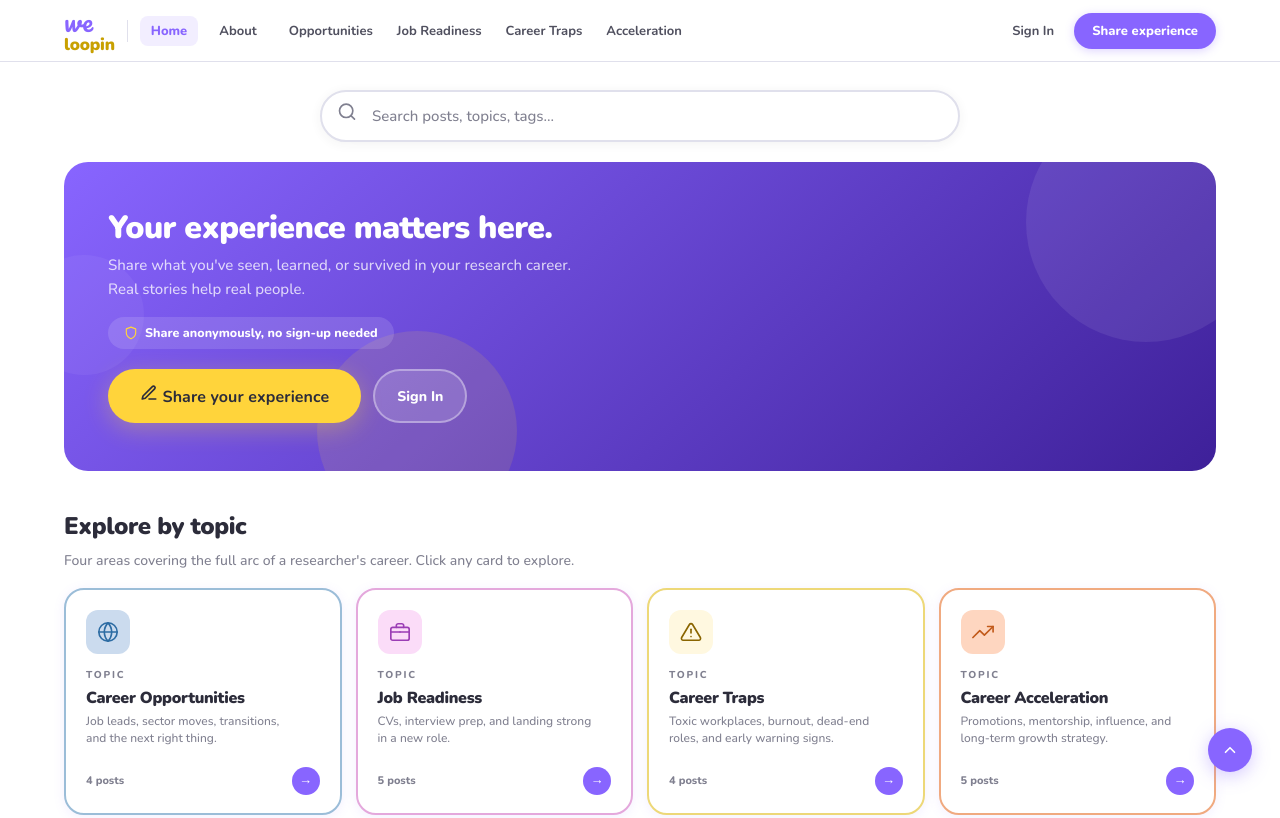
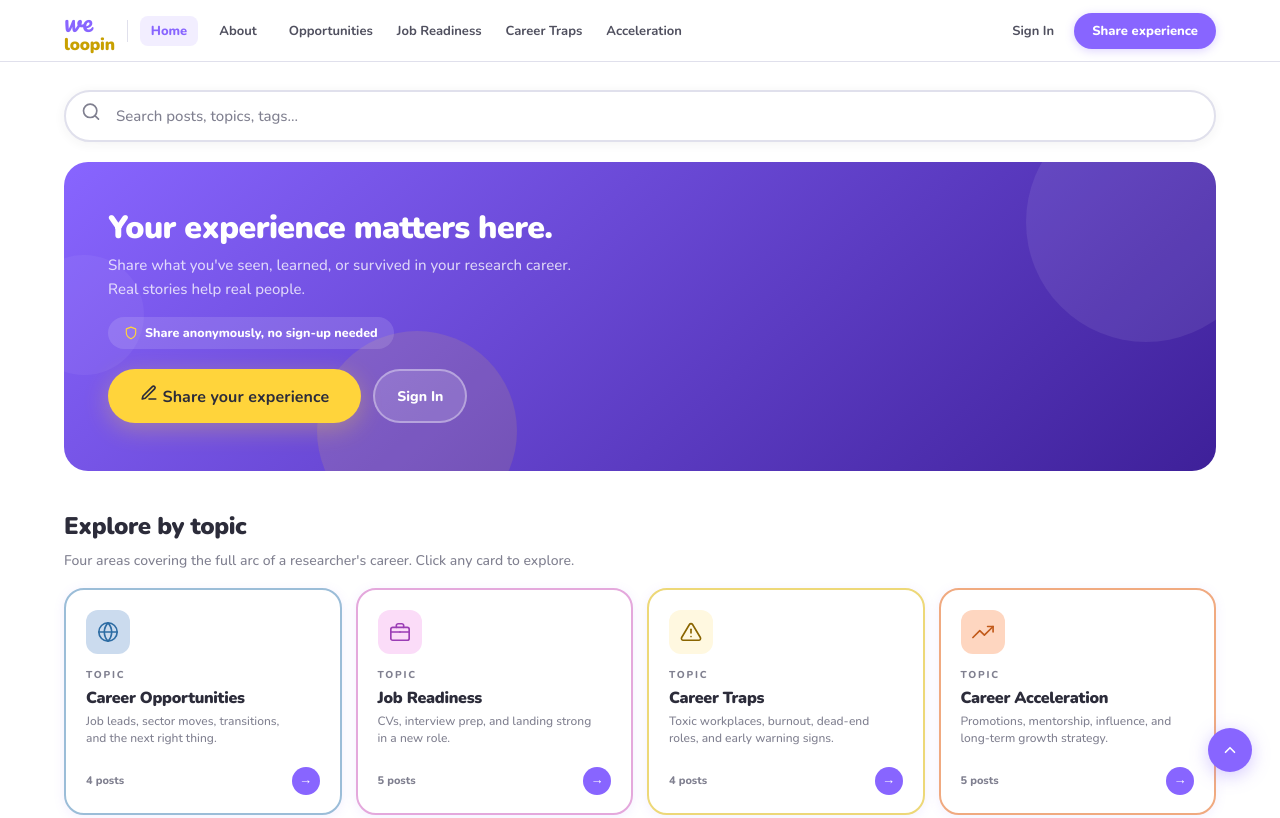
Before and after one commit to lululab-tech/weloopin, a plain HTML site: page index.html in a window 1280 px wide. Shown: the top 818 px of the page. Drawn offline with nearby package versions, Linux system fonts and the light colour scheme.

Commit message:
Add files via upload

```diff
--- a/index.html
+++ b/index.html
@@ -599,7 +599,7 @@ input,textarea,select{font-family:var(--font);outline:none;color:var(--c6)}
 /* ── DRAFT PILL ──────────────────── */
 .draft-pill{display:inline-flex;align-items:center;gap:5px;background:var(--sbg);color:var(--sd);border:1.5px solid var(--sbd);border-radius:var(--rFull);font-size:11.5px;font-weight:800;padding:3px 10px}
 /* ── SEARCH ──────────────────────── */
-.search-wrap{position:relative;max-width:640px;margin:0 auto}
+.search-wrap{position:relative;width:100%;margin:0 auto}
 .search-input{width:100%;background:var(--c0);border:2px solid var(--c2);border-radius:var(--rFull);padding:14px 52px 14px 50px;font-size:15px;font-weight:600;color:var(--c6);font-family:var(--font);transition:all .18s;box-shadow:0 2px 12px rgba(44,44,58,.06)}
 .search-input:focus{border-color:var(--p);box-shadow:0 0 0 4px rgba(136,101,255,.12);outline:none}
 .search-input::placeholder{color:var(--c4);font-weight:500}
```
